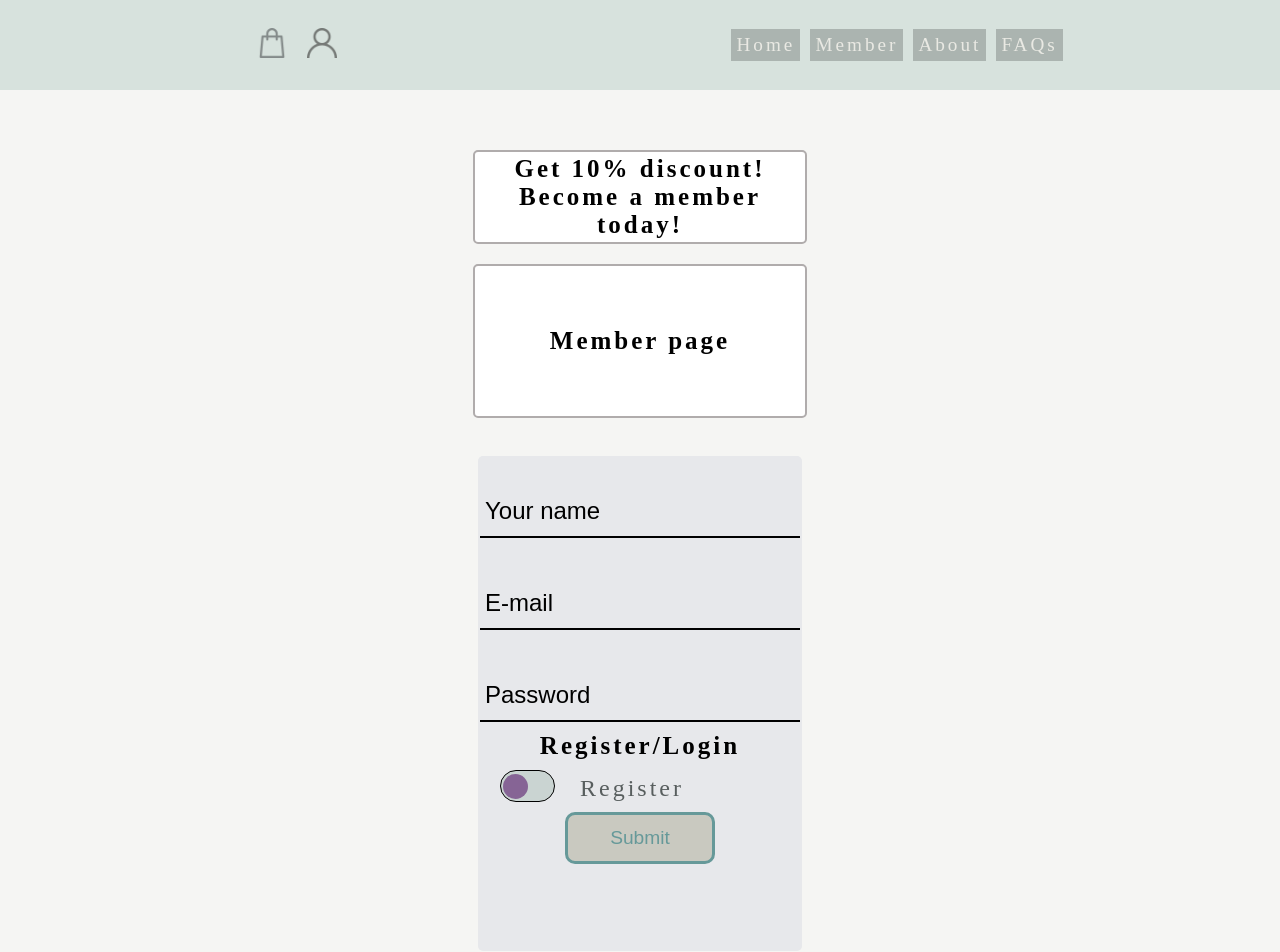
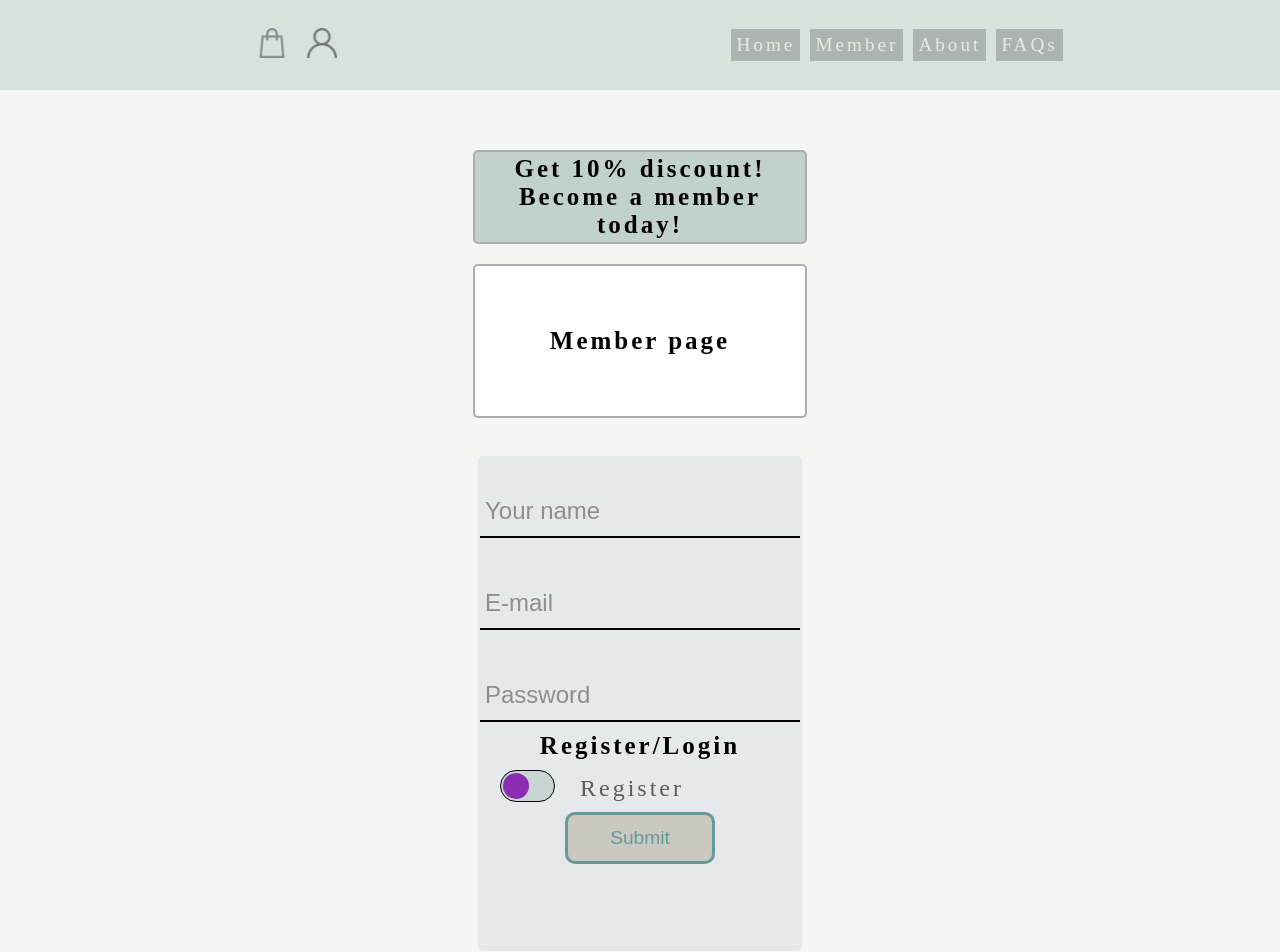
Before and after one commit to NinaWald/Final-project-frontend, a React (Create React App) app: page /member in a window 1280 px wide. Shown: the top 952 px of the page. Built offline with nearby package versions, Linux system fonts and the light colour scheme.

Commit message:
fixed some messages in logout and register

```diff
--- a/src/components/CategoryProducts.js
+++ b/src/components/CategoryProducts.js
@@ -42,7 +42,7 @@ const Container = styled.div`
 const ProductCard = styled.div`
     border: 1px solid #669999;
     border-radius: 4px;
-    padding: 5px;
+    padding: 5px 0 5px 0;
     background-color: #dfdfd3;
     display: flex;
     flex-direction: column;
@@ -52,7 +52,6 @@ const ProductCard = styled.div`
     @media (min-width: 668px) and (max-width: 1060px) {
       border: 1px solid #669999;
       border-radius: 4px;
-      padding: 5px;
       margin: 5px;
       background-color: #dfdfd3;
       display: flex;
@@ -64,7 +63,7 @@ const ProductCard = styled.div`
     @media (min-width: 1061px) {
       border: 1px solid #669999;
       border-radius: 4px;
-      padding: 15px;
+
       margin: 15px;
       background-color: #dfdfd3;
       display: flex;
--- a/src/components/LogoutButton.js
+++ b/src/components/LogoutButton.js
@@ -2,13 +2,15 @@ import React, { useState } from 'react';
 import { useDispatch } from 'react-redux';
 import Button from '@mui/material/Button';
 import Snackbar from '@mui/material/Snackbar';
+import { Alert } from '@mui/material';
 import { authSlice } from '../reducers/authReducer';
 
-const LogoutButton = () => {
+const LogoutButton = ({ onLogout }) => {
   const dispatch = useDispatch();
   const [showPopup, setShowPopup] = useState(false);
 
   const handleLogout = () => {
+    onLogout();
     dispatch(authSlice.actions.logoutUser()); // Dispatch the logoutUser action
     setShowPopup(true);
     console.log('logout');
@@ -23,7 +25,15 @@ const LogoutButton = () => {
       <Button variant="contained" onClick={handleLogout} style={{ backgroundColor: '#669999' }}>
         Logout
       </Button>
-      <Snackbar open={showPopup} autoHideDuration={3000} onClose={handleClosePopup} message="You are now logged out!" />
+      <Snackbar
+        open={showPopup}
+        autoHideDuration={5000}
+        onClose={handleClosePopup}
+        anchorOrigin={{ vertical: 'bottom', horizontal: 'center' }}>
+        <Alert severity="success" sx={{ width: '100%' }}>
+           You are now logged out!
+        </Alert>
+      </Snackbar>
     </div>
   );
 };
--- a/src/components/RegistrationPage.js
+++ b/src/components/RegistrationPage.js
@@ -62,6 +62,7 @@ const RegistrationPage = () => {
       if (registerResponse.ok) {
         setSubmitted(true);
         setError(false);
+        setErrorMessage('You are now registered!');
       } else {
         setError(true);
         setErrorMessage('Registration failed. Please try again.');
--- a/src/registration.css
+++ b/src/registration.css
@@ -64,7 +64,7 @@ input[type='password'] {
 }
 
 input::placeholder {
-    color: black;
+    color: rgb(143, 142, 142);
   }
 
   button[type='submit'] {
@@ -79,6 +79,11 @@ input::placeholder {
     width: 150px;
     transition: all 0.3s ease-in-out;
 
+  }
+
+  button[type='submit']:hover {
+    background-color: #669999;
+    color: #c9c9c0;
   }
 
 
@@ -131,17 +136,17 @@ input::placeholder {
   .toggle-switch-slider:before {
     position: absolute;
     content: "";
-    height: 25px;
-    width: 25px;
+    height: 26px;
+    width: 26px;
     left: 2px;
     bottom: 2px;
-    background-color: rgb(134, 100, 149);
+    background-color: rgb(138, 45, 178);
     border-radius: 50%;
     transition: transform 0.4s;
   }
 
   .toggle-switch-input:checked + .toggle-switch-slider {
-    background-color: #68aa89;
+    background-color: #94ada0;
   }
 
   .toggle-switch-input:checked + .toggle-switch-slider:before {
@@ -184,5 +189,6 @@ input::placeholder {
     border: 2px solid rgb(176, 172, 172);
     background-color: white;
     margin-bottom: 20px;
+    background-color:#c1d2c9;
 
   }
```
Also changed, not shown: 1 other file (tests, documents, lock files or other folders).
